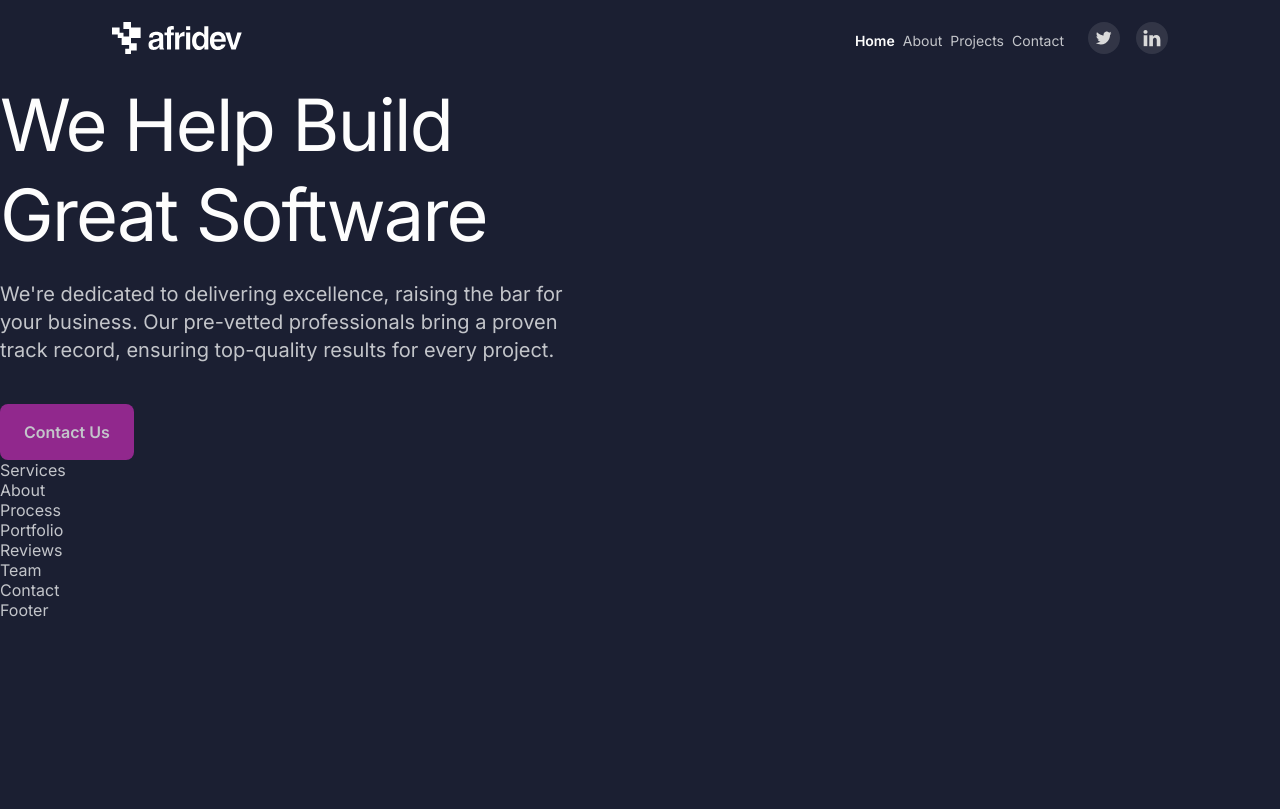
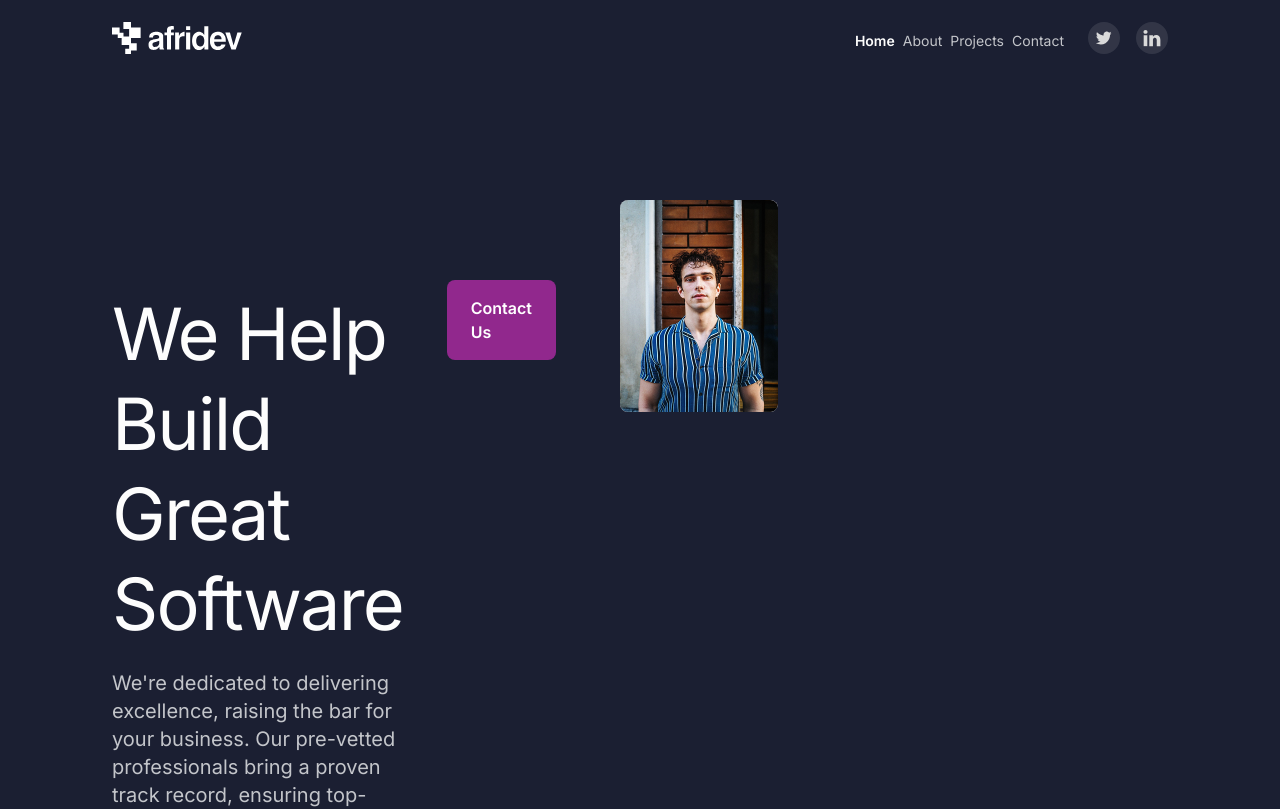
Before and after one commit to Kess4obehi/afridev-site, a React (Vite) app: page / in a window 1280 px wide. Shown: the top 809 px of the page. Built offline with nearby package versions, Linux system fonts and the light colour scheme.

Commit message:
i added image and styled it

```diff
--- a/src/components/Hero.css
+++ b/src/components/Hero.css
@@ -1,8 +1,20 @@
+.hero {
+    display: flex;
+    gap: 32px;
+    padding: 120px 0 0 112px;
+}
+
 .hero-content {
     display: flex;
     gap: 40px;
-    max-width: 604px;
-    flex-direction: column;
+    flex: 1;
+    align-items: center;
+    padding: 80px 32px 0 0;
+}
+
+.hero-images {
+    width: 660px;
+    height: 674px;
 }
 
 .hero h1 {
@@ -37,3 +49,11 @@
     text-decoration: none;
     align-self: flex-start;
 }
+
+.hero1 {
+    width: 158px;
+    height: 212px;
+    top: 91px;
+    border-radius: 8px;
+    object-fit: cover;
+}
--- a/src/components/Hero.jsx
+++ b/src/components/Hero.jsx
@@ -1,4 +1,5 @@
 import './Hero.css'
+import hero1 from '../assets/hero-1.jpg'
 
 function Hero() {
     return (
@@ -12,6 +13,9 @@ function Hero() {
                     Contact Us
                 </a>
             </div>
+            <div className="hero-images">
+                <img src={hero1} alt="" className='hero1'/>
+            </div>
         </section>
     );
 }
--- a/src/index.css
+++ b/src/index.css
@@ -9,6 +9,7 @@
     --color-primary: #91288D;
     --color-heading: #FDFDFD;
     --color-text: #C3C5CA;
+    --color-white: #FFFFFF;
 }
 
 body {
```
Also changed, not shown: src/assets/hero-1.jpg (added).
